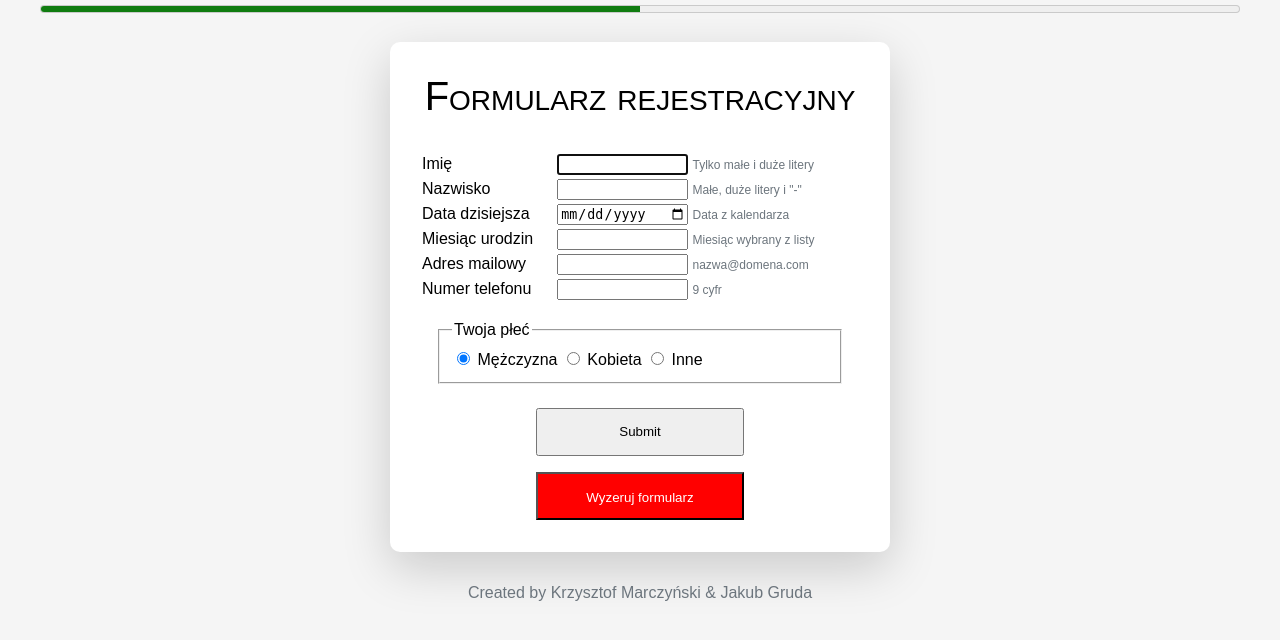
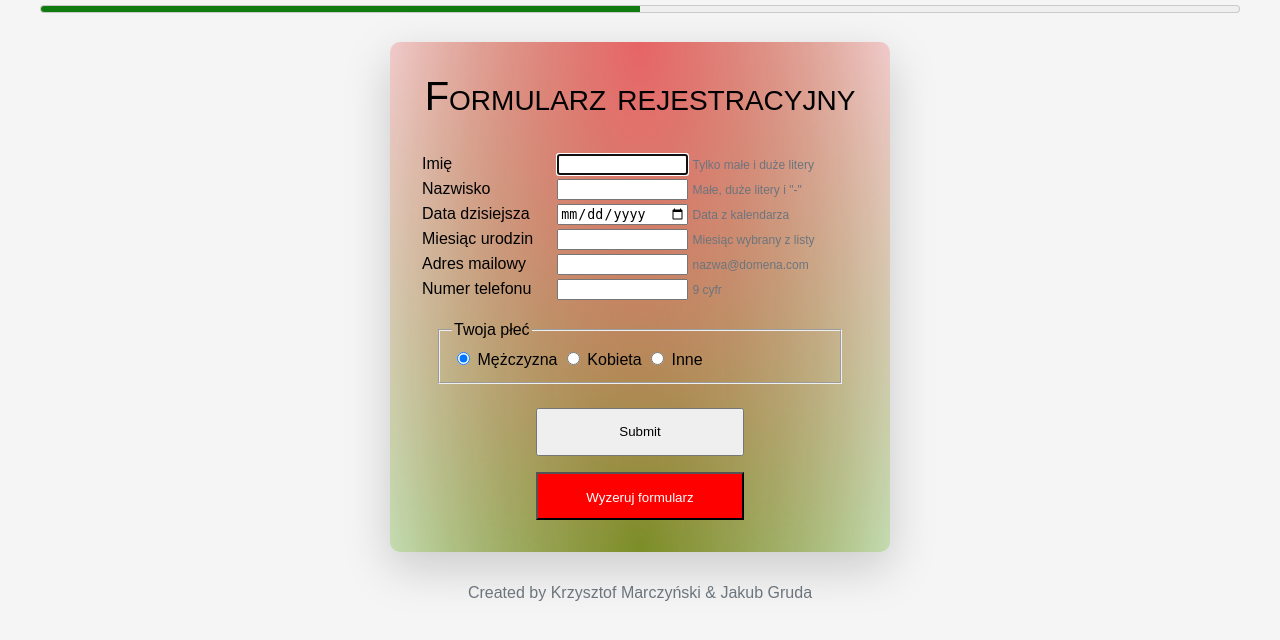
Before and after one commit to kp-marczynski/webowe, a PHP site: page /register/register.html in a window 1280 px wide. Shown: the top 640 px of the page. Run offline with PHP 8.4, Linux system fonts and the light colour scheme.

Commit message:
added gradients

```diff
--- a/register/personal_info.html
+++ b/register/personal_info.html
@@ -15,7 +15,7 @@
 </head>
 <body>
 <meter value="1">100%</meter>
-<section class="page personal-info-form">
+<section class="page personal-info-form linear-gradient">
     <h2>Dane osobowe</h2>
     <form>
         <label>
--- a/register/register.html
+++ b/register/register.html
@@ -15,7 +15,7 @@
 </head>
 <body>
 <meter value="0.5">50%</meter>
-<div class="page register-form">
+<div class="page register-form radial-gradient">
     <h2>Formularz rejestracyjny</h2>
     <form autocomplete="on">
         <label>
--- a/styles.css
+++ b/styles.css
@@ -339,6 +339,8 @@ textarea, .button {
     background-attachment: scroll;
     -webkit-background-origin: border-box;
     background-origin: border-box;
+    -webkit-background-size: 10rem 10rem;
+    background-size: 10rem 10rem;
 }
 
 .poll {
@@ -357,6 +359,15 @@ textarea, .button {
     -moz-column-gap: 50px;
     column-gap: 50px;
     column-rule: 10px double blueviolet;
+}
+
+.linear-gradient {
+    background: linear-gradient(0.25turn, #3f87a6, #ebf8e1, #f69d3c);
+}
+
+.radial-gradient {
+    background: radial-gradient(ellipse at top, #e66465, transparent),
+    radial-gradient(ellipse at bottom, #4d9f0c, transparent);
 }
 
 @media (min-width: 768px) {
```
